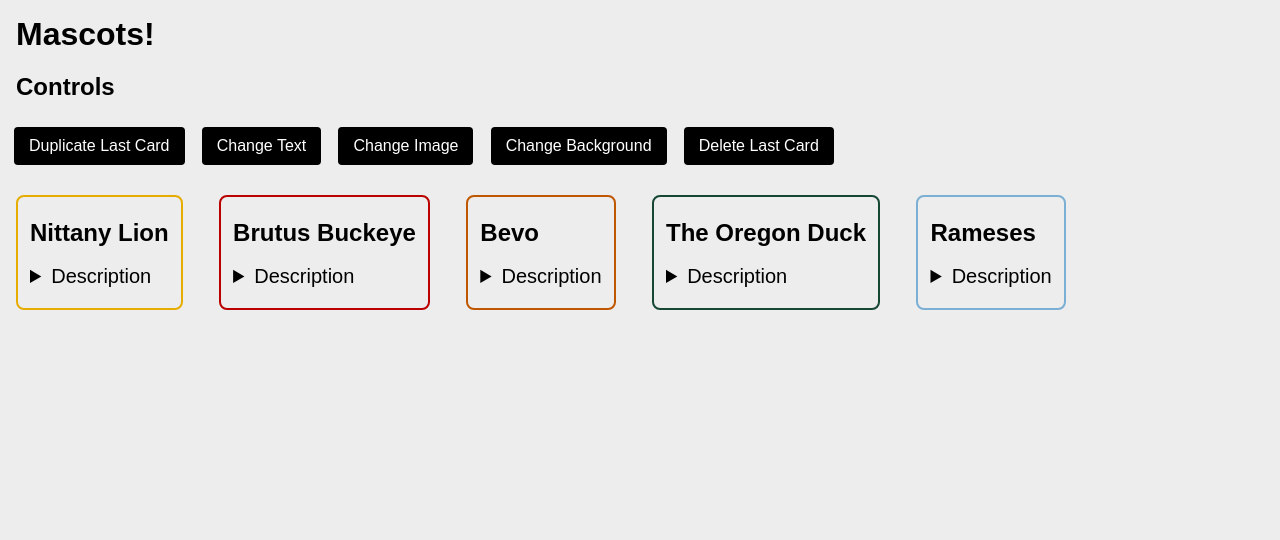
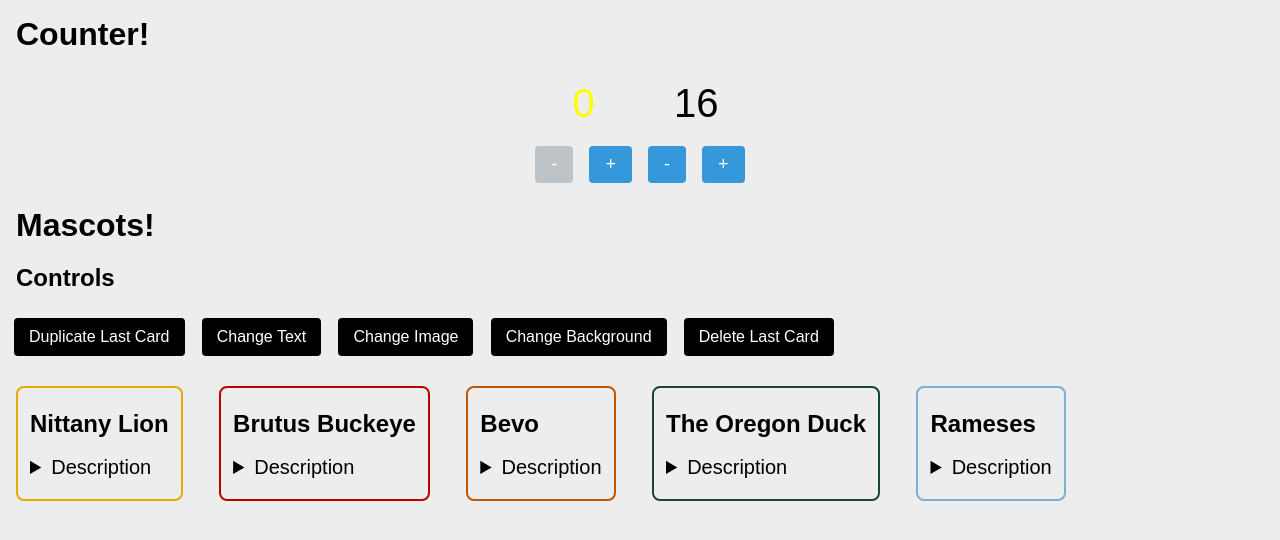
Before and after one commit to infodigger33/polaris-chip, a website with bundled scripts: page index.html in a window 1280 px wide. Built offline with nearby package versions, Linux system fonts and the light colour scheme.

Commit message:
Counter code

```diff
--- a/index.html
+++ b/index.html
@@ -46,11 +46,25 @@
       transition: background-color 0.3s ease;
     }
 
+    #counter-container {
+      display: flex;
+      flex-direction: row;
+      justify-content: center;
+    }
+
   </style>
   <title>my-card</title>
 </head>
 
 <body>
+  <confetti-container id="confetti">
+    <h1>Counter!</h1>
+
+    <div id="counter-container">
+      <counter-app></counter-app>
+      <counter-app counter="16" min="10" max="25"></counter-app>
+    </div>
+
     <h1>Mascots!</h1>
     <h2>Controls</h2>
     <h3>
@@ -61,6 +75,8 @@
     <button id="delete">Delete Last Card</button>
     </h3>
 
+  </confetti-container>
+
     <div id="cardlist">
       <my-card title="Nittany Lion" image="https://cdn.vox-cdn.com/thumbor/5TzJl6L2AINY150a4hvd-7BNYZ0=/1400x1050/filters:format(jpeg)/cdn.vox-cdn.com/uploads/chorus_asset/file/19591281/Nittany_Lion_100232.jpg" body-text="Mascot of Pennsylvania State University" link="https://iecp.la.psu.edu/fast-facts/whats-a-nittany-lion/" borderColor="#E6AD00" buttonColor="#284C6E"></my-card>
       <my-card title="Brutus Buckeye" image="https://upload.wikimedia.org/wikipedia/commons/thumb/5/57/Brutus_Buckeye_in_2017.jpg/500px-Brutus_Buckeye_in_2017.jpg" body-text="Mascot of The Ohio State University" link="https://ohiostatebuckeyes.com/sports/2018/6/4/brutus-buckeye" borderColor="#BB0000" buttonColor="#666666"></my-card>
@@ -70,6 +86,7 @@
     </div>
 
     <script type="module" src="./src/my-card.js"></script>
+    <script type="module" src="./src/counter-app.js"></script>
 
     <script>
       document.querySelector('#duplicate').addEventListener('click', function(event) {
--- a/package.json
+++ b/package.json
@@ -16,6 +16,7 @@
   },
   "dependencies": {
     "@lrnwebcomponents/meme-maker": "^8.0.0",
+    "@lrnwebcomponents/multiple-choice": "^8.0.0",
     "lit": "^3.1.2"
   },
   "devDependencies": {
--- /dev/null
+++ b/src/counter-app.js
@@ -0,0 +1,119 @@
+import { LitElement, html, css } from 'lit';
+
+export class CounterApp extends LitElement {
+  static get tag() {
+    return 'counter-app';
+  }
+
+  constructor() {
+    super();
+    this.counter = 0;
+    this.min = 0;
+    this.max = 100;
+  }
+
+  static get styles() {
+    return css`
+      :host {
+        display: block;
+        text-align: center;
+      }
+
+      :host([counter="18"]) {
+        color: #e74c3c;
+      }
+
+      :host([counter="21"]) {
+        color: #2ecc71;
+      }
+
+      #counter {
+        font-size: 40px;
+        margin: 12px;
+      }
+
+      #buttons {
+        display: flex;
+        justify-content: center;
+      }
+
+      button {
+        font-size: 18px;
+        margin: 8px;
+        padding: 8px 16px;
+        background-color: #3498db;
+        color: #fff;
+        border: none;
+        border-radius: 4px;
+        cursor: pointer;
+      }
+
+      button:hover {
+        background-color: #2980b9;
+        transition: background-color 0.3s ease;
+      }
+
+      button:disabled {
+        background-color: #bdc3c7;
+        cursor: not-allowed;
+      }
+    `;
+  }
+
+  updated(changedProperties) {
+    if (changedProperties.has('counter')) {
+      this.updateCounterStyles();
+      if (this.counter === 21) {
+        this.makeItRain();
+      }
+    }
+  }
+
+  updateCounterStyles() {
+    if (this.counter === this.min || this.counter === this.max) {
+      this.style.color = 'yellow';
+    } else {
+      this.style.color = '';
+    }
+  }
+
+  makeItRain() {
+    import('@lrnwebcomponents/multiple-choice/lib/confetti-container.js').then((module) => {
+      setTimeout(() => {
+        document.querySelector("#confetti").setAttribute("popped", "");
+      }, 0);
+    });
+  }
+
+  increment() {
+    if (this.counter < this.max) {
+      this.counter++;
+    }
+  }
+
+  decrement() {
+    if (this.counter > this.min) {
+      this.counter--;
+    }
+  }
+
+  render() {
+    return html`
+      <div id="counter">${this.counter}</div>
+      <div id="buttons">
+        <button @click="${this.decrement}" ?disabled="${this.counter === this.min}">-</button>
+        <button @click="${this.increment}" ?disabled="${this.counter === this.max}">+</button>
+      </div>
+    `;
+  }
+
+  static get properties() {
+    return {
+      counter: { type: Number, reflect: true },
+      min: { type: Number },
+      max: { type: Number },
+    };
+  }
+}
+
+customElements.define(CounterApp.tag, CounterApp);
```
Also changed, not shown: 1 other file. Lines whose indentation alone changed are shown as unchanged.
